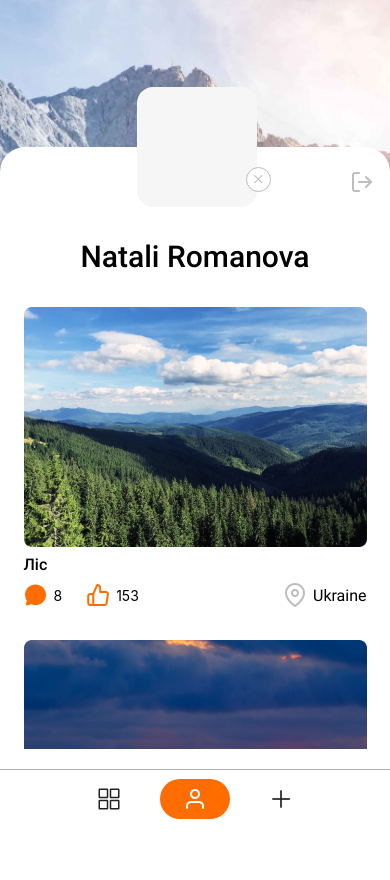
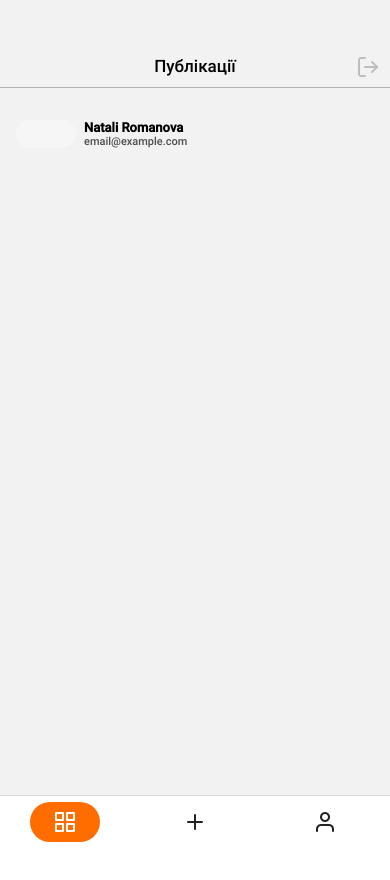
Before and after one commit to LysovMaxim/awesome-project, a React Native app in the folder awesome-project/: screen /Home in a window 390 px wide. Shown: the top 880 px of the page. After the commit the page ends 844 px from the top, so only its background shows below. Built offline with nearby package versions, Linux system fonts and the light colour scheme; grey boxes are pictures that could not be loaded.

Commit message:
Створив Screens та добавив навігацію

```diff
--- a/awesome-project/App.js
+++ b/awesome-project/App.js
@@ -1,20 +1,19 @@
 import { RegistrationScreen } from "./src/Screens/RegistrationScreen";
 import { LoginScreen } from "./src/Screens/LoginScreen";
-import { PostScreen } from "./src/Screens/PostsScreen";
-import { CreatePostsScreen } from "./src/Screens/CreatePostsScreen"
-import { CommentsScreen } from "./src/Screens/CommentsScreen"
-import {ProfileScreen} from "./src/Screens/ProfileScreen"
-import { useFonts } from 'expo-font';
-import { useCallback } from 'react';
+import { CommentsScreen } from "./src/Screens/CommentsScreen";
+import { Home } from "./src/Screens/Home";
+import { useFonts } from "expo-font";
+import { useCallback } from "react";
+import "react-native-gesture-handler";
+import { NavigationContainer } from "@react-navigation/native";
+import { createStackNavigator } from "@react-navigation/stack";
 
-
-
+const MainStack = createStackNavigator();
 
 export default function App() {
-
   const [fontsLoaded] = useFonts({
-    'Roboto-Medium': require('./src/assets/fonts/Roboto-Medium.ttf'),
-    'Roboto-Regular': require('./src/assets/fonts/Roboto-Regular.ttf'),
+    "Roboto-Medium": require("./src/assets/fonts/Roboto-Medium.ttf"),
+    "Roboto-Regular": require("./src/assets/fonts/Roboto-Regular.ttf"),
   });
 
   const onLayoutRootView = useCallback(async () => {
@@ -26,5 +25,25 @@ export default function App() {
   if (!fontsLoaded) {
     return null;
   }
-  return <ProfileScreen />;
+  return (
+    <NavigationContainer>
+      <MainStack.Navigator initialRouteName="Registration">
+        <MainStack.Screen
+          name="Registration"
+          options={{ headerShown: false }}
+          component={RegistrationScreen}
+        />
+        <MainStack.Screen
+          name="Login"
+          options={{ headerShown: false }}
+          component={LoginScreen}
+        />
+        <MainStack.Screen
+          name="Home"
+          options={{ headerShown: false }}
+          component={Home}
+        />
+      </MainStack.Navigator>
+    </NavigationContainer>
+  );
 }
--- a/awesome-project/src/Screens/CreatePostsScreen.jsx
+++ b/awesome-project/src/Screens/CreatePostsScreen.jsx
@@ -6,13 +6,15 @@ import {
   TextInput,
 } from "react-native";
 import { FontAwesome, AntDesign, Feather } from "@expo/vector-icons";
+import { useNavigation } from '@react-navigation/native';
 
 export const CreatePostsScreen = () => {
+  const navigation = useNavigation();
   return (
     <>
       <View style={styles.header}>
         <Text style={styles.registr}>Створити публікацію</Text>
-        <TouchableOpacity style={styles.back}>
+        <TouchableOpacity style={styles.back} onPress={() => navigation.goBack()}>
           <AntDesign name="arrowleft" size={24} color="#BDBDBD" />
         </TouchableOpacity>
       </View>
@@ -141,6 +143,6 @@ const styles = StyleSheet.create({
     backgroundColor: "#F6F6F6",
     borderRadius: 100,
     alignSelf: "center",
-    marginTop: 90,
+    marginTop: 50,
   },
 });
--- /dev/null
+++ b/awesome-project/src/Screens/Home.jsx
@@ -0,0 +1,70 @@
+import { PostScreen } from "./PostsScreen";
+import { CreatePostsScreen } from "./CreatePostsScreen";
+import { ProfileScreen } from "./ProfileScreen";
+import { createBottomTabNavigator } from "@react-navigation/bottom-tabs";
+import { Feather, Ionicons, AntDesign } from "@expo/vector-icons";
+
+const Tabs = createBottomTabNavigator();
+
+export const Home = () => {
+  return (
+    <Tabs.Navigator
+      screenOptions={({ route }) => ({
+        tabBarIcon: ({ focused, color, size }) => {
+          let iconName;
+
+          if (route.name === "PostScreen") {
+            iconName = focused = "grid";
+          } else if (route.name === "CreatePostsScreen") {
+            iconName = focused = "plus";
+          } else if (route.name === "ProfileScreen") {
+            iconName = focused = "user";
+          }
+
+          return (
+            (<Ionicons name={iconName} size={(size = 24)} color={color} />),
+            (<AntDesign name={iconName} size={(size = 24)} color={color} />),
+            (<Feather name={iconName} size={(size = 24)} color={color} />)
+          );
+        },
+      })}
+      tabBarOptions={{
+        activeTintColor: "#FFF",
+        inactiveTintColor: "#212121",
+        activeBackgroundColor: "#FF6C00",
+        tabStyle: {
+          borderRadius: 100,
+          marginTop: 6,
+          marginLeft: 30,
+          marginRight: 30,
+          height: 40,
+        },
+        labelStyle: {
+          display: "none",
+        },
+        keyboardHidesTabBar: {
+          display: "none",
+        },
+      }}
+    >
+      <Tabs.Screen
+        name="PostScreen"
+        options={{ headerShown: false }}
+        component={PostScreen}
+      />
+      <Tabs.Screen
+        name="CreatePostsScreen"
+        options={{
+          headerShown: false,
+          tabBarStyle:{display:"none"}
+        }}
+        component={CreatePostsScreen}
+      />
+      <Tabs.Screen
+        name="ProfileScreen"
+        options={{ headerShown: false }}
+        component={ProfileScreen}
+      />
+    </Tabs.Navigator>
+  );
+};
--- a/awesome-project/src/Screens/LoginScreen.jsx
+++ b/awesome-project/src/Screens/LoginScreen.jsx
@@ -12,8 +12,11 @@ import {
 // import { AntDesign } from "@expo/vector-icons";
 import Background from "../Components/Background";
 import { useState } from "react";
+import { useNavigation } from '@react-navigation/native';
 
 export const LoginScreen = () => {
+const navigation = useNavigation();
+
   const [isFocused, setIsFocused] = useState(false);
   const [isPassword, setIsPassword] = useState(false);
   const [email, setEmail] = useState("");
@@ -29,7 +32,8 @@ export const LoginScreen = () => {
     event.preventDefault();
     console.log(`email: ${email}`, `password: ${password}`);
     setShowPassword(true);
-    reset();
+      reset();
+      navigation.navigate("Home")
   };
   const reset = () => {
     setEmail("");
@@ -104,7 +108,7 @@ export const LoginScreen = () => {
               <Text style={styles.btnTitle} onPress={onData}> Увійти </Text>
             </TouchableOpacity>
             <TouchableOpacity>
-              <Text style={styles.come}>Немає акаунту? Зареєструватися</Text>
+              <Text style={styles.come} onPress={() => navigation.navigate("Registration")}>Немає акаунту? Зареєструватися</Text>
             </TouchableOpacity>
           </View>
 
--- a/awesome-project/src/Screens/PostsScreen.jsx
+++ b/awesome-project/src/Screens/PostsScreen.jsx
@@ -20,7 +20,7 @@ export const PostScreen = () => {
           <Text style={styles.avtarEmail}>email@example.com</Text>
         </View>
       </View>
-      <View style={styles.menu}>
+      {/* <View style={styles.menu}>
         <TouchableOpacity style={styles.grid}>
           <Ionicons name="md-grid-outline" size={24} color="#212121" />
         </TouchableOpacity>
@@ -30,7 +30,7 @@ export const PostScreen = () => {
         <TouchableOpacity style={styles.user}>
           <Feather name="user" size={24} color="#212121" />
         </TouchableOpacity>
-      </View>
+      </View> */}
     </>
   );
 };
@@ -81,23 +81,23 @@ const styles = StyleSheet.create({
 
     fontWeight: 400,
   },
-  menu: {
-    flexDirection: "row",
-    justifyContent: "center",
-    paddingTop: 9,
-    alignItems: "baseline",
-    gap: 39,
-    borderTopWidth: 1,
-    borderTopColor: "#b3b3b3",
-    top: 540,
-    height: 83,
-  },
-  plus: {
-    width: 70,
-    height: 40,
-    backgroundColor: "#FF6C00",
-    borderRadius: 100,
-    justifyContent: "center",
-    alignItems: "center",
-  },
+  // menu: {
+  //   flexDirection: "row",
+  //   justifyContent: "center",
+  //   paddingTop: 9,
+  //   alignItems: "baseline",
+  //   gap: 39,
+  //   borderTopWidth: 1,
+  //   borderTopColor: "#b3b3b3",
+  //   top: 540,
+  //   height: 83,
+  // },
+  // plus: {
+  //   width: 70,
+  //   height: 40,
+  //   backgroundColor: "#FF6C00",
+  //   borderRadius: 100,
+  //   justifyContent: "center",
+  //   alignItems: "center",
+  // },
 });
--- a/awesome-project/src/Screens/ProfileScreen.jsx
+++ b/awesome-project/src/Screens/ProfileScreen.jsx
@@ -90,7 +90,7 @@ export const ProfileScreen = () => {
               </View>
             ))}
           </ScrollView>
-          <View style={styles.menu}>
+          {/* <View style={styles.menu}>
             <TouchableOpacity style={styles.grid}>
               <Ionicons name="md-grid-outline" size={24} color="#212121" />
             </TouchableOpacity>
@@ -100,7 +100,7 @@ export const ProfileScreen = () => {
             <TouchableOpacity style={styles.plus}>
               <AntDesign name="plus" size={24} color="#212121" />
             </TouchableOpacity>
-          </View>
+          </View> */}
         </View>
       </View>
     </View>
@@ -199,23 +199,23 @@ const styles = StyleSheet.create({
     fontFamily: "Roboto-Regular",
     fontSize: 16,
   },
-  menu: {
-    flexDirection: "row",
-    justifyContent: "center",
-    paddingTop: 9,
-    alignItems: "baseline",
-    gap: 39,
-    borderTopWidth: 1,
-    borderTopColor: "#b3b3b3",
-    top: 20,
-    height: 83,
-  },
-  user: {
-    width: 70,
-    height: 40,
-    backgroundColor: "#FF6C00",
-    borderRadius: 100,
-    justifyContent: "center",
-    alignItems: "center",
-  },
+  // menu: {
+  //   flexDirection: "row",
+  //   justifyContent: "center",
+  //   paddingTop: 9,
+  //   alignItems: "baseline",
+  //   gap: 39,
+  //   borderTopWidth: 1,
+  //   borderTopColor: "#b3b3b3",
+  //   top: 20,
+  //   height: 83,
+  // },
+  // user: {
+  //   width: 70,
+  //   height: 40,
+  //   backgroundColor: "#FF6C00",
+  //   borderRadius: 100,
+  //   justifyContent: "center",
+  //   alignItems: "center",
+  // },
 });
--- a/awesome-project/src/Screens/RegistrationScreen.jsx
+++ b/awesome-project/src/Screens/RegistrationScreen.jsx
@@ -12,8 +12,11 @@ import {
 import { AntDesign } from "@expo/vector-icons";
 import Background from "../Components/Background";
 import { useState } from "react";
+import { useNavigation } from '@react-navigation/native';
 
 export const RegistrationScreen = () => {
+  const navigation = useNavigation();
+
   const [isName, setIsName] = useState(false);
   const [isFocused, setIsFocused] = useState(false);
   const [isPassword, setIsPassword] = useState(false);
@@ -34,6 +37,7 @@ export const RegistrationScreen = () => {
     console.log(`login: ${login}`, `email: ${email}`, `password: ${password}`);
     setShowPassword(true);
     reset();
+    navigation.navigate("Home")
   };
   const reset = () => {
     setLogin("");
@@ -133,7 +137,7 @@ export const RegistrationScreen = () => {
               </Text>
             </TouchableOpacity>
             <TouchableOpacity>
-              <Text style={styles.come}>Вже є акаунт? Увійти</Text>
+              <Text style={styles.come} onPress={() => navigation.navigate("Login")}>Вже є акаунт? Увійти</Text>
             </TouchableOpacity>
           </View>
         </KeyboardAvoidingView>
```
Also changed, not shown: awesome-project/package.json (+7 -1 lines), 1 other file (tests, documents, lock files or other folders).
